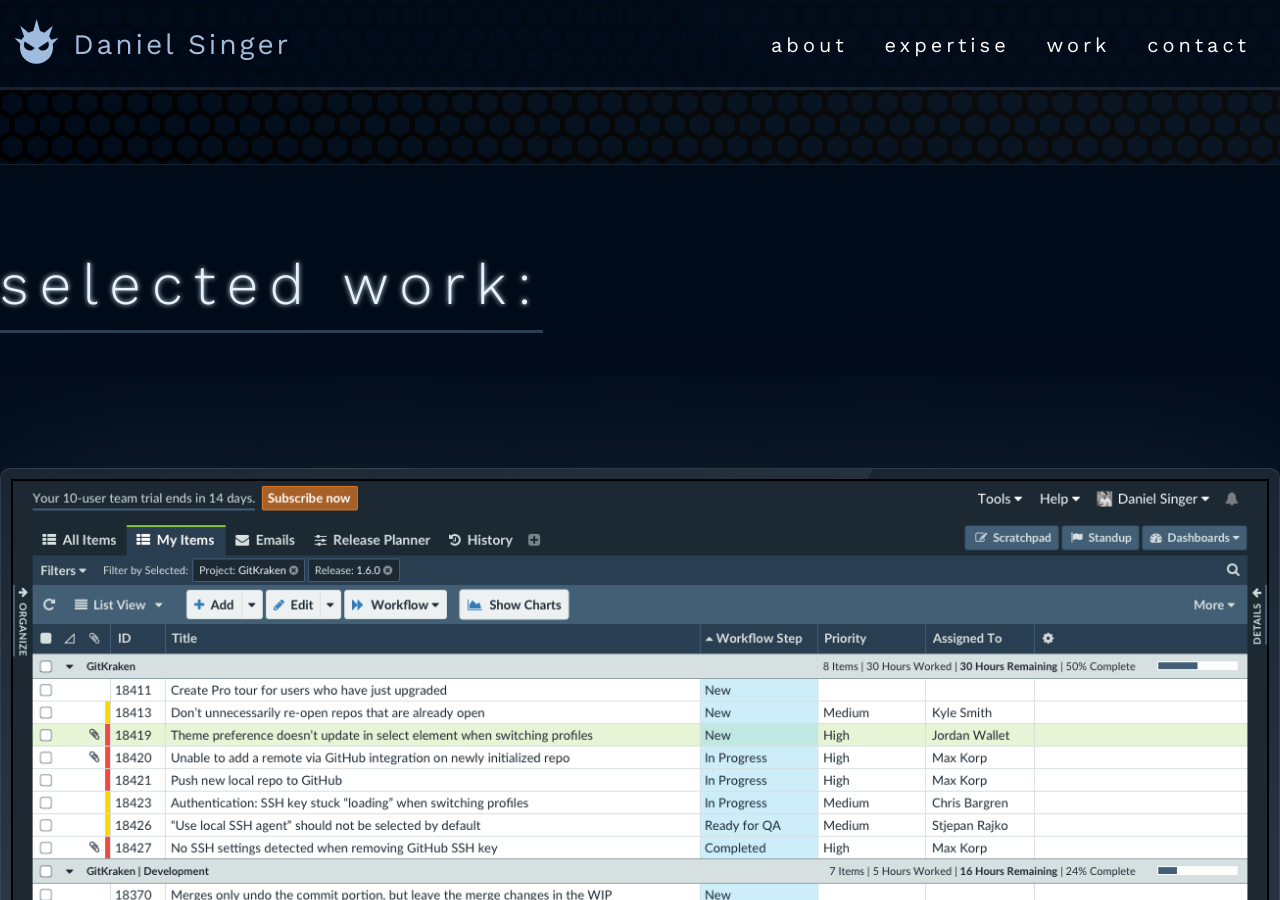
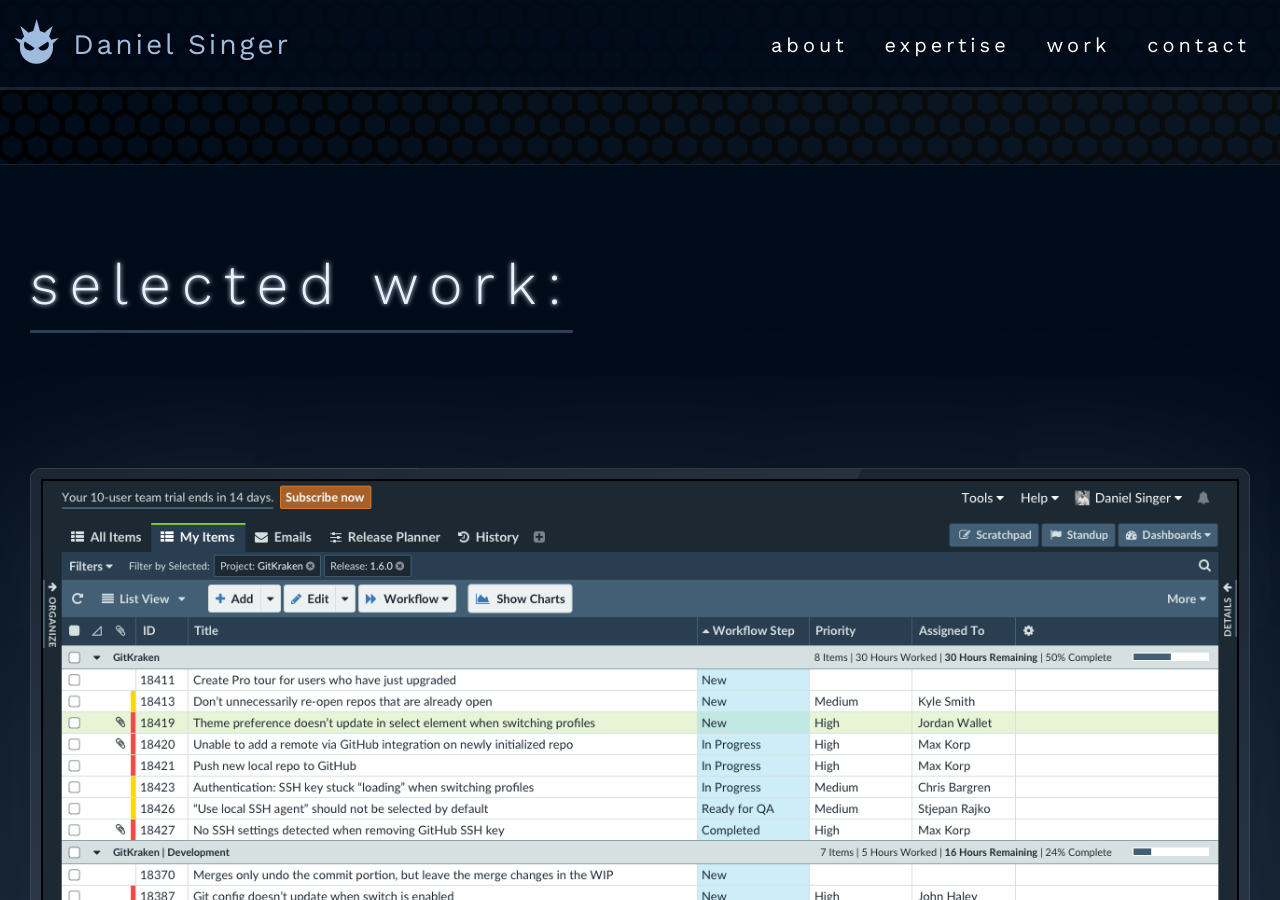
Before and after one commit to chilblane/chilblane.github.io, a Jekyll site: the page built from index.html, in a window 1280 px wide and 900 px high, scrolled down 3436 px. Built offline with Jekyll 4.4.1, drawn with Linux system fonts in a browser that asks for light colours.

Commit message:
fix portfolio issues

```diff
--- a/assets/styles.css
+++ b/assets/styles.css
@@ -3216,6 +3216,10 @@
   padding-bottom: 0;
   border-top: 1px solid rgba(229,241,255,0.1);
 }
+.portfolio .panel__content {
+  padding-left: 1.5rem;
+  padding-right: 1.5rem;
+}
 .portfolio__inner {
   width: 100%;
   display: -webkit-box;
@@ -3239,8 +3243,7 @@
 }
 .portfolio__pane {
   width: 100%;
-  padding-top: 4.5rem;
-  padding-bottom: 4.5rem;
+  padding: 4.5rem 1.5rem;
   display: -webkit-box;
   display: -moz-box;
   display: -webkit-flex;
@@ -3269,7 +3272,9 @@
   line-height: 0.75rem;
 }
 .portfolio__tags span {
-  padding: 0.2em 0.6em 0.3em;
+  position: relative;
+  display: inline-block;
+  padding: 0.2em 0.6em 0.2em 1.5em;
   color: #9fbcdf;
   background-color: rgba(229,241,255,0.1);
   border: 1px solid rgba(229,241,255,0.1);
@@ -3278,8 +3283,17 @@
   margin: 0.25em;
 }
 .portfolio__tags span:before {
-  content: '\25e6';
+  content: '';
+  display: inline-block;
+  position: absolute;
+  left: 0.5em;
+  top: 0.5em;
   margin-right: 0.5em;
+  width: 0.5em;
+  height: 0.5em;
+  border-radius: 50%;
+  border: 1px solid rgba(159,188,223,0.5);
+  background-color: #1d2c3f;
 }
 .portfolio p {
   max-width: 45em;
```
Also changed, not shown: src/stylus/patterns/portfolio.styl (+18 -4 lines).
